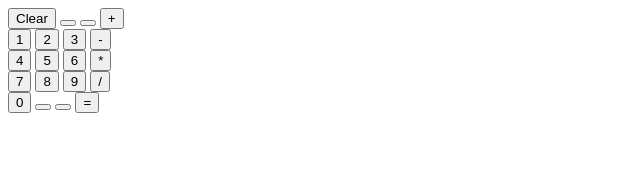
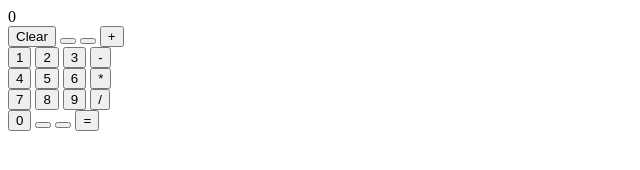
Before and after one commit to nain415/calc, a plain HTML site: page index.html in a window 1280 px wide. Shown: the whole page, without its empty margins (0-640 px from the left). Drawn offline with Linux system fonts and the light colour scheme; files that its build step writes are made by us from their sources.

Commit message:
Create main display span

```diff
--- a/index.html
+++ b/index.html
@@ -10,7 +10,9 @@
 </head>
 <body>
     <div class="main-container">
-        <div class="display"></div>
+        <div class="display">
+            <span class="computed" value="0">0</span>
+        </div>
 
         <div class="row-1">
             <button value="0">Clear</button>
```
